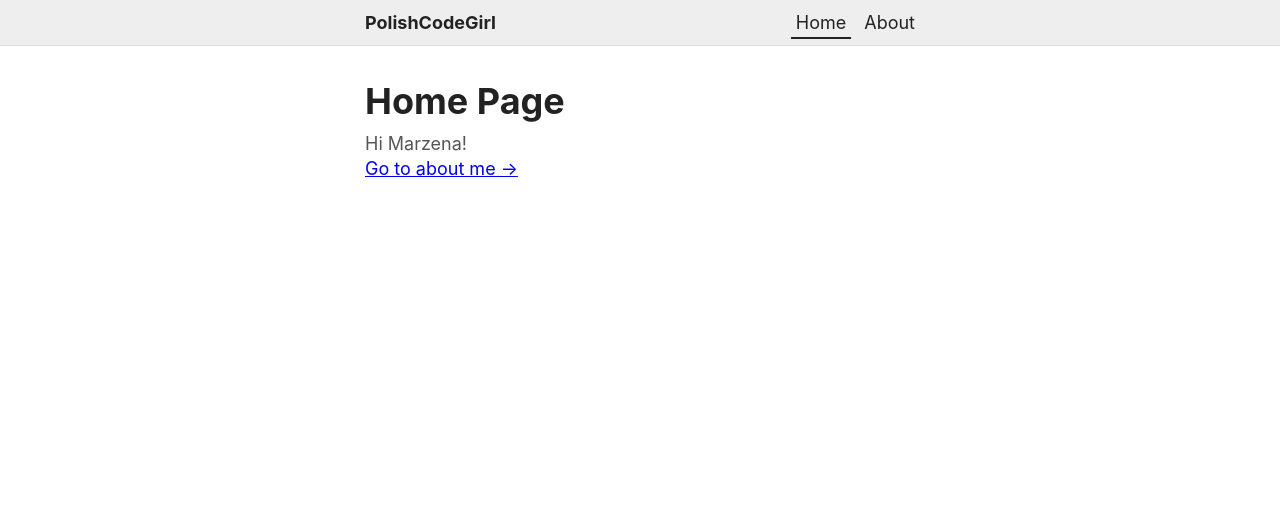
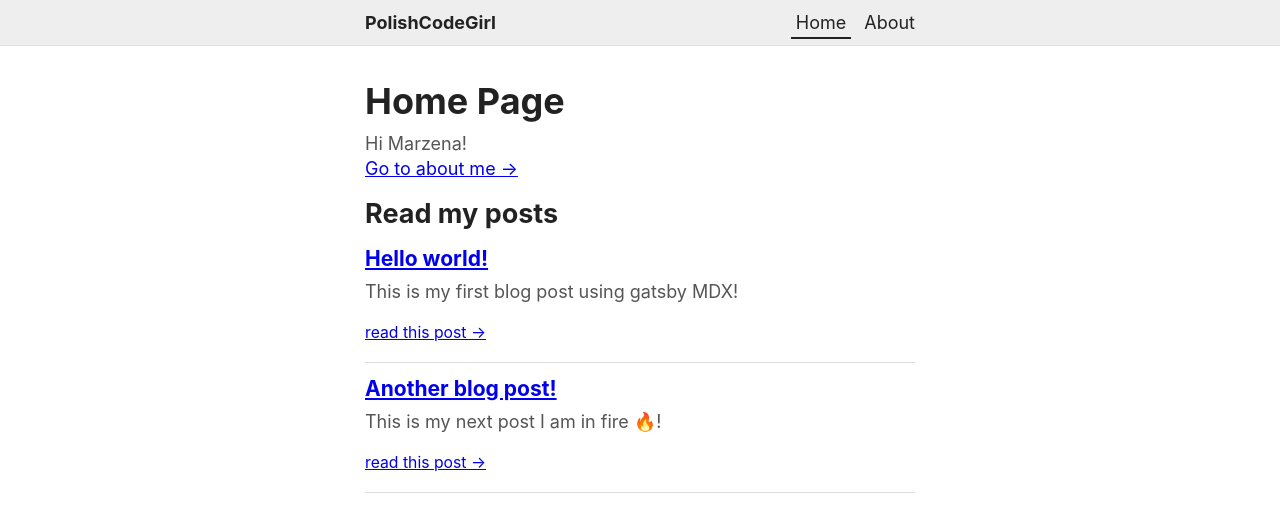
Before and after one commit to PolishCodeGirl/gatsby-intro, a Gatsby site: page / in a window 1280 px wide. Built offline with nearby package versions, Linux system fonts and the light colour scheme; Gatsby itself is replaced by a stand-in of ours.

Commit message:
Add and display blog posts

```diff
--- a/gatsby-config.js
+++ b/gatsby-config.js
@@ -13,6 +13,13 @@ module.exports = {
                     default: require.resolve('./src/components/layout.js')
                 }
             }
+        },
+        {
+            resolve: 'gatsby-source-filesystem',
+            options: {
+                name: 'posts',
+                path: 'posts'
+            }
         }
     ]
 }
--- a/package.json
+++ b/package.json
@@ -22,6 +22,7 @@
     "gatsby-plugin-emotion": "^4.3.1",
     "gatsby-plugin-mdx": "^1.2.7",
     "gatsby-plugin-react-helmet": "^3.3.1",
+    "gatsby-source-filesystem": "^2.3.3",
     "react": "^16.13.1",
     "react-dom": "^16.13.1",
     "react-helmet": "^6.0.0"
--- /dev/null
+++ b/posts/00-hello-world/hello-world.mdx
@@ -0,0 +1,7 @@
+---
+title: Hello world!
+slug: hello-world
+author: PolishCodeGirl
+---
+
+This is my first blog post using gatsby MDX!
--- /dev/null
+++ b/posts/01-another-post/another-post.mdx
@@ -0,0 +1,7 @@
+---
+title: Another blog post!
+slug: another-post
+author: PolishCodeGirl
+---
+
+This is my next post I am in fire 🔥!
--- /dev/null
+++ b/src/components/PostPreview.js
@@ -0,0 +1,27 @@
+import React from 'react'
+import styled from '@emotion/styled'
+import { Link } from 'gatsby'
+
+import ReadLink from './ReadLink'
+
+const PostPreview = ({ post }) => (
+    <Article>
+        <h3>
+            <Link to={post.slug}>{post.title}</Link>
+        </h3>
+        <p>{post.excerpt}</p>
+        <ReadLink to={post.slug}>read this post &rarr;</ReadLink>
+    </Article>
+)
+
+export default PostPreview
+
+const Article = styled.article`
+     border-bottom: 1px solid #ddd;
+      margin-top: 0.75rem;
+      padding-bottom: 1rem;
+
+      :first-of-type {
+        margin-top: 1rem;
+      }
+`
--- /dev/null
+++ b/src/components/ReadLink.js
@@ -0,0 +1,9 @@
+import styled from '@emotion/styled';
+import { Link } from 'gatsby';
+
+const ReadLink = styled(Link)`
+  display: inline-block;
+  font-size: 0.875rem;
+`;
+
+export default ReadLink;
--- /dev/null
+++ b/src/hooks/usePosts.js
@@ -0,0 +1,27 @@
+import { graphql, useStaticQuery } from 'gatsby';
+
+const usePosts = () => {
+    const data = useStaticQuery(graphql`
+    query {
+        allMdx {
+          nodes {
+            frontmatter {
+              title
+              author
+              slug
+            }
+            excerpt
+          }
+        }
+      }
+    `);
+
+    return data.allMdx.nodes.map(post => ({
+        title: post.frontmatter.title,
+        author: post.frontmatter.author,
+        slug: post.frontmatter.slug,
+        excerpt: post.excerpt,
+    }))
+  };
+
+  export default usePosts;
--- a/src/pages/index.js
+++ b/src/pages/index.js
@@ -1,11 +1,23 @@
 import React from 'react'
 import { Link } from 'gatsby'
 
+import usePosts from '../hooks/usePosts'
+
 import Layout from '../components/layout'
+import PostPreview from '../components/PostPreview'
 
-export default () => (
-    <Layout>
-        <h1>Home Page</h1>
-        <p>Hi Marzena!</p>
-        <Link to='/about/'>Go to about me &rarr;</Link>
-    </Layout>)
+export default () => {
+    const posts = usePosts();
+
+    return (
+        <Layout>
+            <h1>Home Page</h1>
+            <p>Hi Marzena!</p>
+            <Link to='/about/'>Go to about me &rarr;</Link>
+
+            <h2>Read my posts</h2>
+            {posts.map(post => (
+                <PostPreview post={post} />
+            ))}
+        </Layout>)
+}
```
Also changed, not shown: 1 other file.
